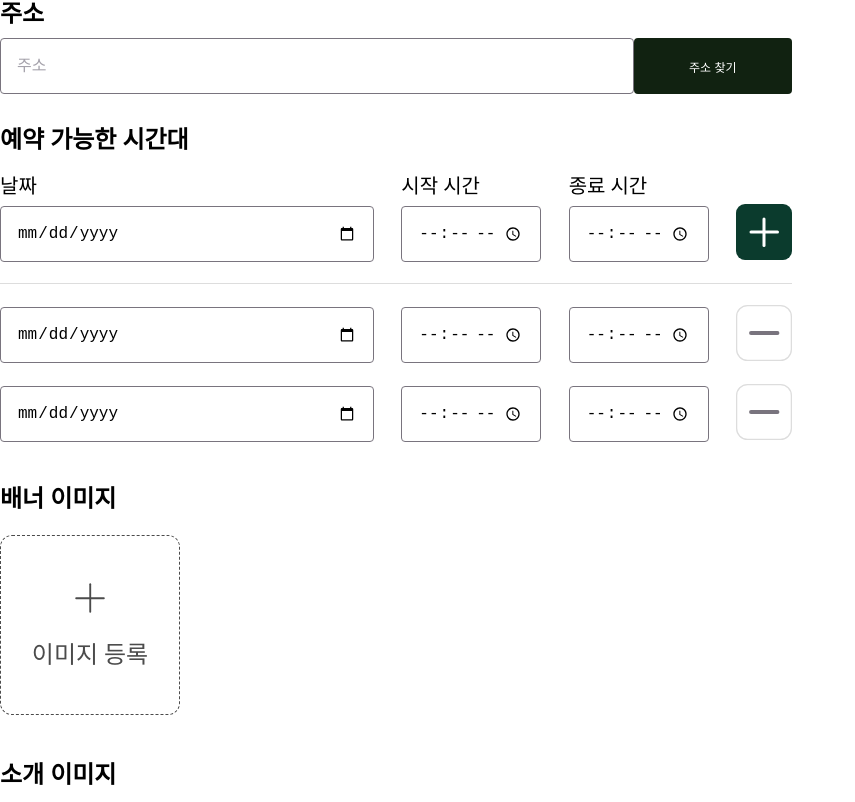
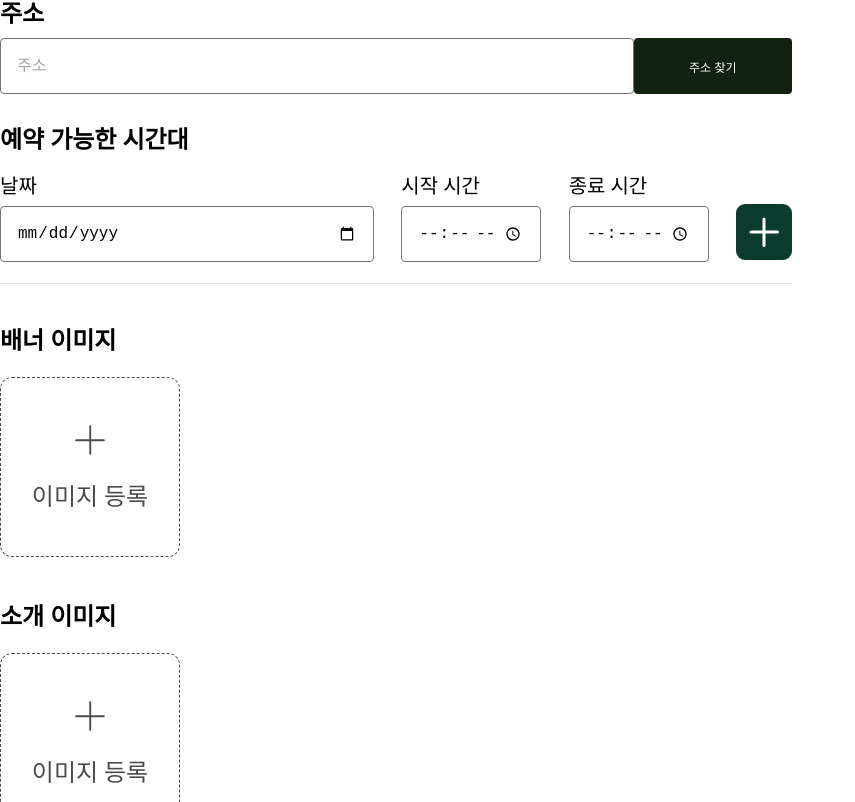
Before and after one commit to FE3-part4-team2/nomad, a Next.js app: page /my-page/my-class/add-class in a window 1280 px wide. Shown: the part 758-1560 px from the top of the page, without its empty margins (0-855 px from the left). Built offline with nearby package versions, Linux system fonts and the light colour scheme.

Commit message:
✨ feat: 예약 가능한 시간대 추가, 삭제하는 기능 구현

```diff
--- a/src/components/MyClass/MyClassInputs/DateInput/DateInput.tsx
+++ b/src/components/MyClass/MyClassInputs/DateInput/DateInput.tsx
@@ -1,14 +1,33 @@
-import { UseFormRegister, FieldValues } from 'react-hook-form';
+import { FieldErrors, UseFormRegister } from 'react-hook-form';
 import styles from './dateInput.module.scss';
 import Image from 'next/image';
 import DateDeleteInput from './DatedeleteInput';
+import { FormValues } from '../../MyClassTitle/MyClassTitle';
+import { useState } from 'react';
 
 interface DateInputProps {
-  id?: string;
-  register?: UseFormRegister<FieldValues>;
+  id: string;
+  register: UseFormRegister<FormValues>;
+  errors: FieldErrors<FormValues>;
 }
 
-export default function DateInput({ id }: DateInputProps) {
+export default function DateInput({ id, register, errors }: DateInputProps) {
+  const [dateInputArray, setDateInputArray] = useState<JSX.Element[]>([]);
+
+  const handlePop = () => {
+    setDateInputArray((prevArray) => {
+      const newArray = [...prevArray]; // Create a copy of the array
+      newArray.pop(); // Remove the last element
+      return newArray;
+    });
+  };
+  const addSelectTime = () => {
+    setDateInputArray((prev) => [
+      ...prev,
+      <DateDeleteInput onClick={handlePop} id="moreDate" />,
+    ]);
+  };
+
   return (
     <div>
       <label className={styles.inputTitle} htmlFor={id}>
@@ -21,6 +40,9 @@ export default function DateInput({ id }: DateInputProps) {
             className={`${styles.smallInput} ${styles.dateInput}`}
             id={id}
             type="date"
+            {...register('date', {
+              required: '날짜 입력은 필수입니다.',
+            })}
           />
         </div>
         <div className={styles.smallInputWrapper}>
@@ -29,6 +51,9 @@ export default function DateInput({ id }: DateInputProps) {
             className={`${styles.smallInput} ${styles.timeInput}`}
             id={id}
             type="time"
+            {...register('startTime', {
+              required: '시작 시간 입력은 필수입니다.',
+            })}
           />
         </div>
         <div className={styles.smallInputWrapper}>
@@ -37,6 +62,9 @@ export default function DateInput({ id }: DateInputProps) {
             className={`${styles.smallInput} ${styles.timeInput}`}
             id={id}
             type="time"
+            {...register('endTime', {
+              required: '종료 시간 입력은 필수입니다.',
+            })}
           />
         </div>
         <div>
@@ -46,11 +74,19 @@ export default function DateInput({ id }: DateInputProps) {
             width={44}
             height={44}
             alt="시간 추가 버튼"
+            onClick={addSelectTime}
           />
         </div>
       </div>
-      <DateDeleteInput />
-      <DateDeleteInput />
+      {errors.date ? (
+        <p className={styles.error}>{errors.date?.message}</p>
+      ) : (
+        ''
+      )}
+      {dateInputArray ? dateInputArray : ''}
+      {/* {dateInputArray.map((element, index) => (
+        <div key={index}>{element}</div>
+      ))} */}
     </div>
   );
 }
--- a/src/components/MyClass/MyClassInputs/DateInput/DatedeleteInput.tsx
+++ b/src/components/MyClass/MyClassInputs/DateInput/DatedeleteInput.tsx
@@ -1,14 +1,15 @@
-import { UseFormRegister, FieldValues } from 'react-hook-form';
 import styles from './dateInput.module.scss';
 import deleteStyle from './dateDeleteInput.module.scss';
 import Image from 'next/image';
+// import { Dispatch, SetStateAction } from 'react';
 
 interface DateDeleteInputProps {
-  id?: string;
-  register?: UseFormRegister<FieldValues>;
+  id: string;
+
+  onClick: () => void;
 }
 
-export default function DateDeleteInput({ id }: DateDeleteInputProps) {
+export default function DateDeleteInput({ id, onClick }: DateDeleteInputProps) {
   return (
     <div>
       <div className={deleteStyle.smallInputContainer}>
@@ -40,6 +41,7 @@ export default function DateDeleteInput({ id }: DateDeleteInputProps) {
             width={44}
             height={44}
             alt="시간 추가 버튼"
+            onClick={onClick}
           />
         </div>
       </div>
--- a/src/components/MyClass/MyClassTitle/MyClassTitle.tsx
+++ b/src/components/MyClass/MyClassTitle/MyClassTitle.tsx
@@ -1,5 +1,4 @@
 import Button from '@/components/Button/Button';
-import TitleInput from '../MyClassInputs/TitleInput/TitleInput';
 import styles from './myClassTitle.module.scss';
 import CategoryInput from '../MyClassInputs/CategoryInput/CategoryInput';
 import DescriptionInput from '../MyClassInputs/DescriptionInput/DescriptionInput';
@@ -10,6 +9,7 @@ import FImageInput from '@/containers/ImageInput/FImageInput';
 import FSubImageInput from '@/containers/ImageInput/FSubImageInput';
 import { useForm } from 'react-hook-form';
 import { DevTool } from '@hookform/devtools';
+import TitleInput from '../MyClassInputs/TitleInput/TitleInput';
 
 export type FormValues = {
   title: string;
@@ -17,7 +17,9 @@ export type FormValues = {
   description: string;
   price: number;
   address: string;
-  Date: string[];
+  date: string[];
+  startTime: string;
+  endTime: string;
   image: string;
   subImage?: string[];
 };
@@ -56,7 +58,7 @@ export default function MyClassTitle() {
           />
           <PriceInput id="price" register={register} errors={errors} />
           <AddressInput id="address" register={register} errors={errors} />
-          <DateInput />
+          <DateInput id="date" register={register} errors={errors} />
           <FImageInput />
           <FSubImageInput />
         </div>
```
Also changed, not shown: src/components/MyClass/MyClassInputs/TitleInput/TitleInput.tsx (+1 -11 lines).
